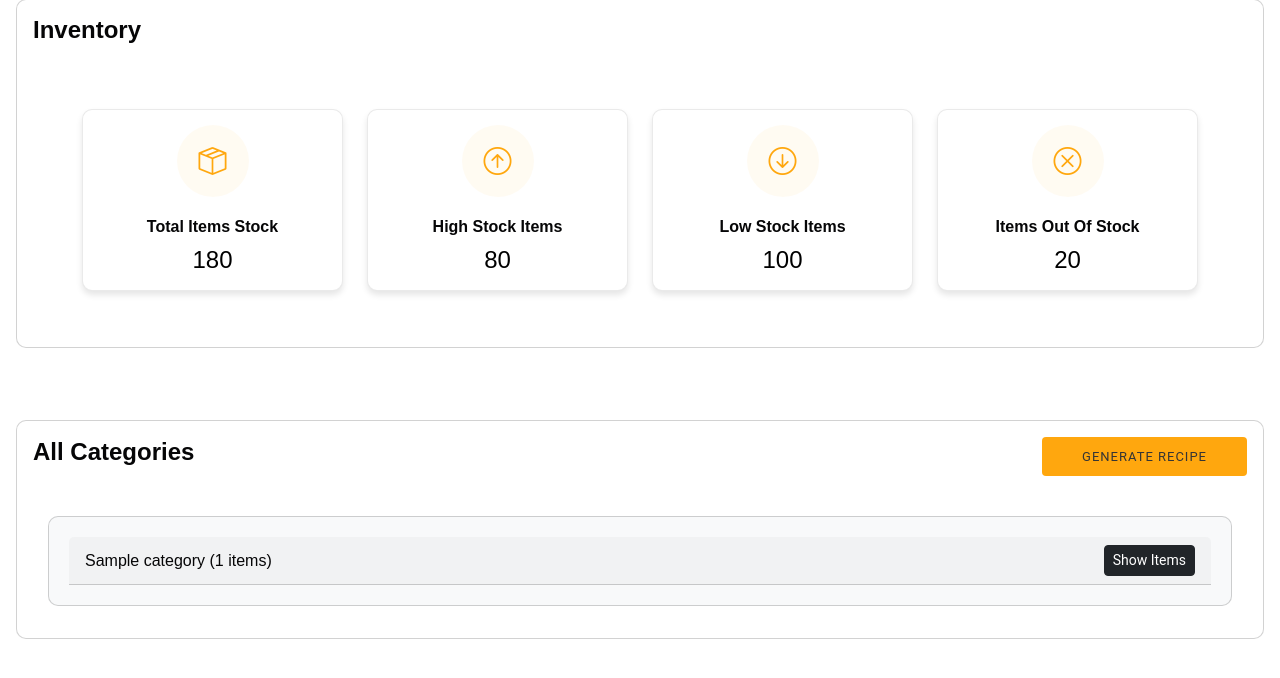
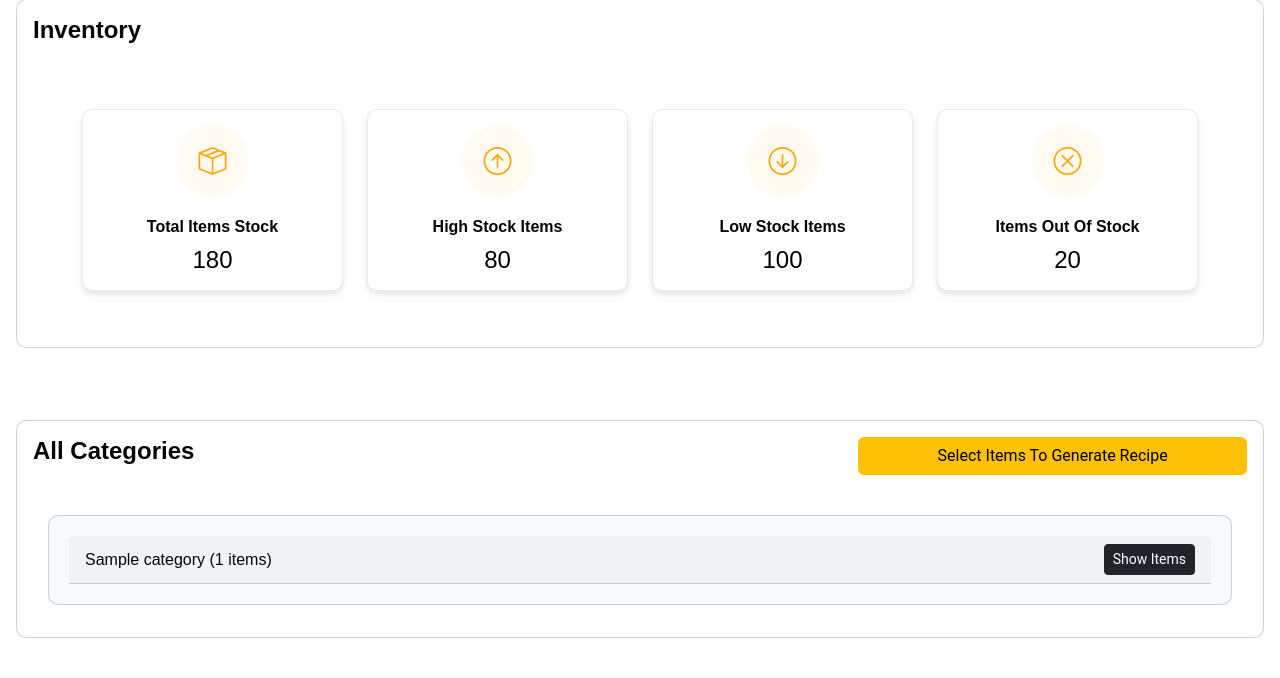
Before and after one commit to Sulphite05/Kitchen-Inventory-Management-System, a Django app: template SmartGhrWali/templates/dashboard.html in a window 1280 px wide. Shown: the part 75-753 px from the top of the page. Run offline with Django 3.2, Linux system fonts and the light colour scheme; the template is opened without the code that fills it: most values are stand-ins (such as "Sample title", 1, 10 or a date in 2020); some libraries are stand-ins or nearby versions.

Commit message:
Generate Recipe Button Error Fixed

```diff
--- a/SmartGhrWali/templates/dashboard.html
+++ b/SmartGhrWali/templates/dashboard.html
@@ -71,7 +71,7 @@ Smart Ghr Wali
       <h4 class="fw-bold">All Categories</h4>
     </div>
     <div class="col-4 text-end">
-      <a href="#" class="btn-generate-recipe">Generate Recipe</a>
+      <button id = "toggleItemsBtn" class ="btn btn-warning width 50">Select Items To Generate Recipe</button>
     </div>
   </div>
 <!-- Recipe Form with Checkboxes -->
```
